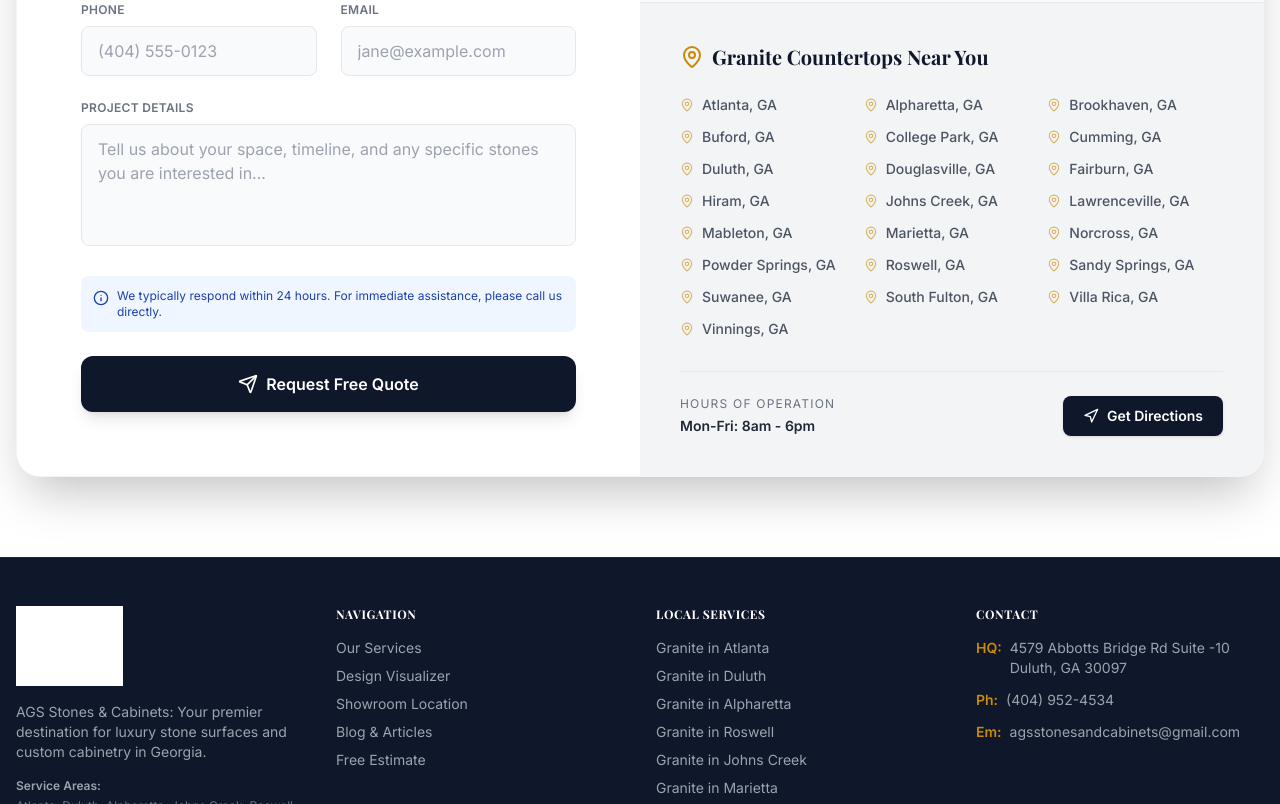
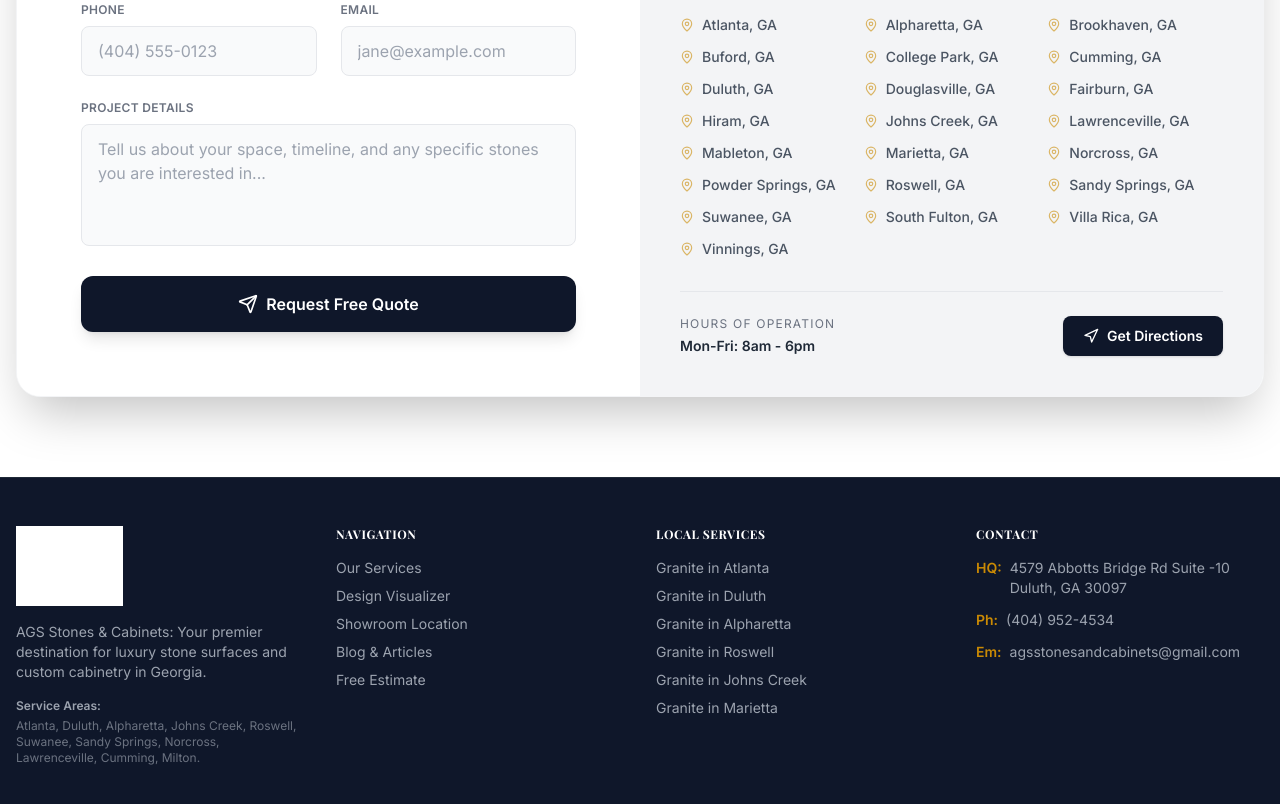
Before and after one commit to diguinddtank-code/AGS-Stones-and-Cabinets, a React (Vite) app: page / in a window 1280 px wide. Shown: the part 11196-12000 px from the top of the page. Built offline with nearby package versions, Linux system fonts and the light colour scheme; grey boxes are pictures that could not be loaded; a web font is replaced by a local one.

Commit message:
feat(contact): Remove redundant contact info message
Removes the static message about response times from the contact form. This information is either implicitly handled by other means or can be surfaced more contextually if needed.

```diff
--- a/components/Contact.tsx
+++ b/components/Contact.tsx
@@ -136,10 +136,7 @@ const Contact: React.FC = () => {
                     ></textarea>
                   </div>
 
-                  <div className="flex items-start gap-2 bg-blue-50 p-3 rounded-lg text-blue-800 text-xs mb-2">
-                     <Info size={16} className="shrink-0 mt-0.5" />
-                     <p>We typically respond within 24 hours. For immediate assistance, please call us directly.</p>
-                  </div>
+
 
                   <button
                     type="submit"
```
